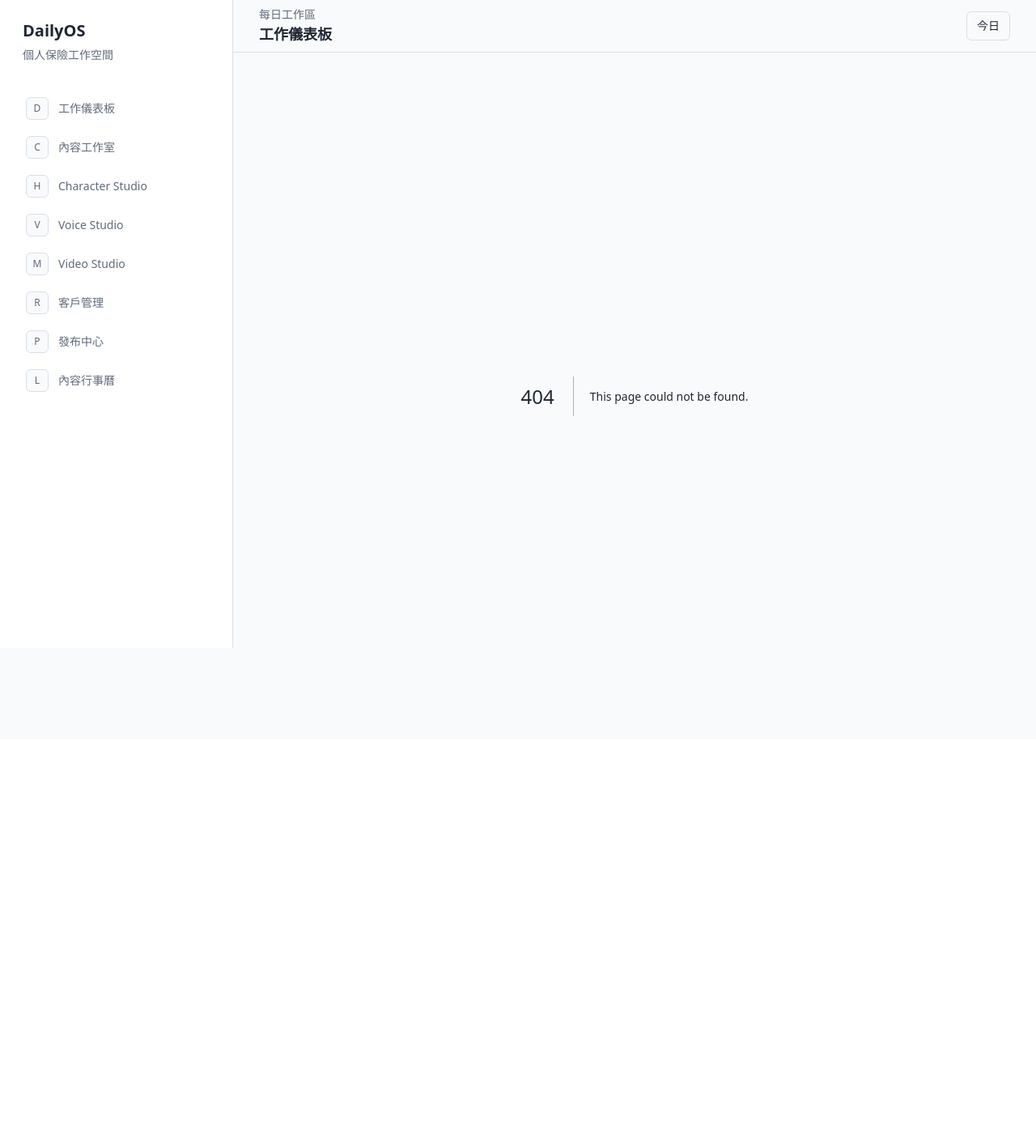
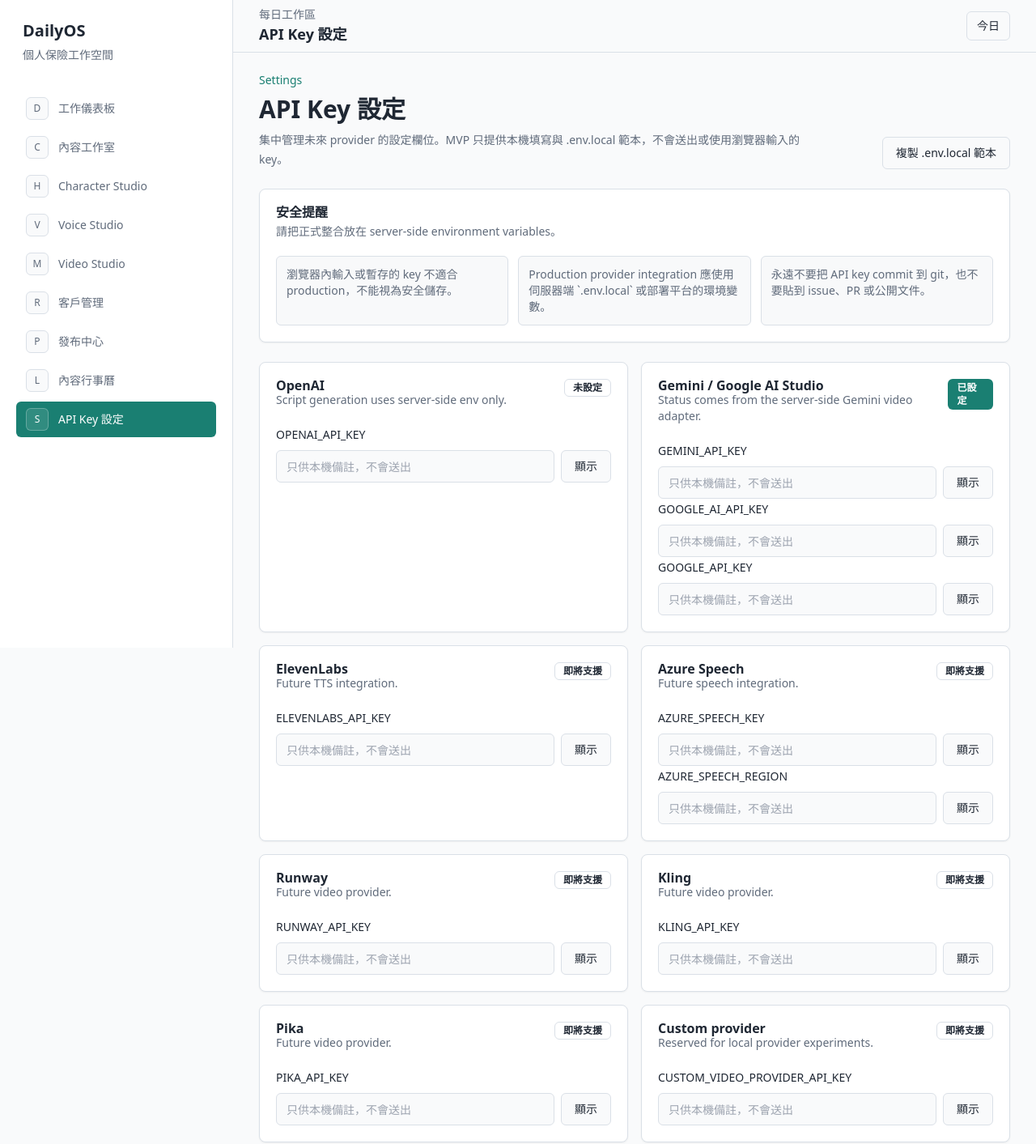
Before and after one commit to sk101049/dailyos, a Next.js app: page /settings/api-keys in a window 1280 px wide. Before the commit this address had no page. Shown: the top 1413 px of the page at 81% size. Before the commit the page ends 913 px from the top, so only its background shows below. Built offline with nearby package versions, Linux system fonts and the light colour scheme; no server answers.

Commit message:
feat: add api key settings page

```diff
--- /dev/null
+++ b/app/settings/api-keys/page.tsx
@@ -0,0 +1,5 @@
+import { ApiKeysPage } from "@/features/settings/api-keys-page";
+
+export default function ApiKeysSettings() {
+  return <ApiKeysPage />;
+}
--- a/components/app-shell.tsx
+++ b/components/app-shell.tsx
@@ -14,7 +14,8 @@ const navItems = [
   { href: "/video", label: "Video Studio", marker: "M" },
   { href: "/crm", label: messages.navigation.crm, marker: "R" },
   { href: "/publishing", label: messages.navigation.publishing, marker: "P" },
-  { href: "/calendar", label: messages.navigation.calendar, marker: "L" }
+  { href: "/calendar", label: messages.navigation.calendar, marker: "L" },
+  { href: "/settings/api-keys", label: "API Key 設定", marker: "S" }
 ];
 
 export function AppShell({ children }: { children: React.ReactNode }) {
--- /dev/null
+++ b/features/settings/api-keys-page.tsx
@@ -0,0 +1,257 @@
+"use client";
+
+import { useEffect, useMemo, useState } from "react";
+import { Badge } from "@/components/ui/badge";
+import { Button } from "@/components/ui/button";
+import {
+  Card,
+  CardContent,
+  CardDescription,
+  CardHeader,
+  CardTitle
+} from "@/components/ui/card";
+
+type ProviderStatus = "not_configured" | "configured" | "coming_soon";
+
+type ProviderField = {
+  id: string;
+  name: string;
+  envVars: string[];
+  status: ProviderStatus;
+  note: string;
+};
+
+type VideoProviderStatus = {
+  id: string;
+  configured: boolean;
+};
+
+const providers: ProviderField[] = [
+  {
+    id: "openai",
+    name: "OpenAI",
+    envVars: ["OPENAI_API_KEY"],
+    status: "not_configured",
+    note: "Script generation uses server-side env only."
+  },
+  {
+    id: "gemini",
+    name: "Gemini / Google AI Studio",
+    envVars: ["GEMINI_API_KEY", "GOOGLE_AI_API_KEY", "GOOGLE_API_KEY"],
+    status: "not_configured",
+    note: "Status comes from the server-side Gemini video adapter."
+  },
+  {
+    id: "elevenlabs",
+    name: "ElevenLabs",
+    envVars: ["ELEVENLABS_API_KEY"],
+    status: "coming_soon",
+    note: "Future TTS integration."
+  },
+  {
+    id: "azure-speech",
+    name: "Azure Speech",
+    envVars: ["AZURE_SPEECH_KEY", "AZURE_SPEECH_REGION"],
+    status: "coming_soon",
+    note: "Future speech integration."
+  },
+  {
+    id: "runway",
+    name: "Runway",
+    envVars: ["RUNWAY_API_KEY"],
+    status: "coming_soon",
+    note: "Future video provider."
+  },
+  {
+    id: "kling",
+    name: "Kling",
+    envVars: ["KLING_API_KEY"],
+    status: "coming_soon",
+    note: "Future video provider."
+  },
+  {
+    id: "pika",
+    name: "Pika",
+    envVars: ["PIKA_API_KEY"],
+    status: "coming_soon",
+    note: "Future video provider."
+  },
+  {
+    id: "custom",
+    name: "Custom provider",
+    envVars: ["CUSTOM_VIDEO_PROVIDER_API_KEY"],
+    status: "coming_soon",
+    note: "Reserved for local provider experiments."
+  }
+];
+
+function statusLabel(status: ProviderStatus) {
+  if (status === "configured") {
+    return "已設定";
+  }
+
+  if (status === "coming_soon") {
+    return "即將支援";
+  }
+
+  return "未設定";
+}
+
+function envTemplate(items: ProviderField[]) {
+  return items
+    .flatMap((provider) => provider.envVars.map((name) => `${name}=`))
+    .join("\n");
+}
+
+export function ApiKeysPage() {
+  const [values, setValues] = useState<Record<string, string>>({});
+  const [visible, setVisible] = useState<Record<string, boolean>>({});
+  const [message, setMessage] = useState<string | null>(null);
+  const [geminiConfigured, setGeminiConfigured] = useState(false);
+
+  useEffect(() => {
+    void loadGeminiStatus();
+  }, []);
+
+  const providerRows = useMemo<ProviderField[]>(
+    () =>
+      providers.map((provider) =>
+        provider.id === "gemini"
+          ? {
+              ...provider,
+              status: geminiConfigured ? "configured" : "not_configured"
+            }
+          : provider
+      ),
+    [geminiConfigured]
+  );
+
+  const template = useMemo(() => envTemplate(providers), []);
+
+  async function loadGeminiStatus() {
+    try {
+      const response = await fetch("/api/video-providers");
+      const payload = (await response.json()) as { providers?: VideoProviderStatus[] };
+      const gemini = payload.providers?.find((item) => item.id === "gemini");
+      setGeminiConfigured(Boolean(gemini?.configured));
+    } catch {
+      setGeminiConfigured(false);
+    }
+  }
+
+  async function copyTemplate() {
+    if (!navigator.clipboard?.writeText) {
+      setMessage("剪貼簿不可用，請手動複製下方 .env.local 範本。");
+      return;
+    }
+
+    await navigator.clipboard.writeText(template);
+    setMessage(".env.local 範本已複製。");
+  }
+
+  function updateValue(key: string, value: string) {
+    setValues((current) => ({ ...current, [key]: value }));
+  }
+
+  function toggleVisible(key: string) {
+    setVisible((current) => ({ ...current, [key]: !current[key] }));
+  }
+
+  return (
+    <div className="space-y-6">
+      <div className="flex flex-col gap-3 sm:flex-row sm:items-end sm:justify-between">
+        <div>
+          <p className="text-sm font-medium text-primary">Settings</p>
+          <h2 className="mt-2 text-3xl font-semibold tracking-normal">
+            API Key 設定
+          </h2>
+          <p className="mt-2 max-w-2xl text-sm leading-6 text-muted-foreground">
+            集中管理未來 provider 的設定欄位。MVP 只提供本機填寫與 .env.local 範本，不會送出或使用瀏覽器輸入的 key。
+          </p>
+        </div>
+        <Button variant="outline" onClick={copyTemplate}>
+          複製 .env.local 範本
+        </Button>
+      </div>
+
+      <Card>
+        <CardHeader>
+          <CardTitle>安全提醒</CardTitle>
+          <CardDescription>請把正式整合放在 server-side environment variables。</CardDescription>
+        </CardHeader>
+        <CardContent className="grid gap-3 text-sm text-muted-foreground md:grid-cols-3">
+          <p className="rounded-md border bg-secondary/30 p-3">
+            瀏覽器內輸入或暫存的 key 不適合 production，不能視為安全儲存。
+          </p>
+          <p className="rounded-md border bg-secondary/30 p-3">
+            Production provider integration 應使用伺服器端 `.env.local` 或部署平台的環境變數。
+          </p>
+          <p className="rounded-md border bg-secondary/30 p-3">
+            永遠不要把 API key commit 到 git，也不要貼到 issue、PR 或公開文件。
+          </p>
+        </CardContent>
+      </Card>
+
+      {message ? (
+        <p className="rounded-md border bg-background px-3 py-2 text-sm text-muted-foreground">
+          {message}
+        </p>
+      ) : null}
+
+      <div className="grid gap-4 xl:grid-cols-2">
+        {providerRows.map((provider) => (
+          <Card key={provider.id}>
+            <CardHeader>
+              <div className="flex items-start justify-between gap-3">
+                <div>
+                  <CardTitle>{provider.name}</CardTitle>
+                  <CardDescription>{provider.note}</CardDescription>
+                </div>
+                <Badge variant={provider.status === "configured" ? "default" : "outline"}>
+                  {statusLabel(provider.status)}
+                </Badge>
+              </div>
+            </CardHeader>
+            <CardContent className="space-y-3">
+              {provider.envVars.map((envVar) => (
+                <label key={envVar} className="space-y-2">
+                  <span className="text-sm font-medium">{envVar}</span>
+                  <div className="flex gap-2">
+                    <input
+                      className="h-10 min-w-0 flex-1 rounded-md border bg-background px-3 text-sm outline-none focus-visible:ring-2 focus-visible:ring-ring"
+                      type={visible[envVar] ? "text" : "password"}
+                      value={values[envVar] ?? ""}
+                      placeholder="只供本機備註，不會送出"
+                      onChange={(event) => updateValue(envVar, event.target.value)}
+                    />
+                    <Button
+                      type="button"
+                      variant="outline"
+                      onClick={() => toggleVisible(envVar)}
+                    >
+                      {visible[envVar] ? "隱藏" : "顯示"}
+                    </Button>
+                  </div>
+                </label>
+              ))}
+            </CardContent>
+          </Card>
+        ))}
+      </div>
+
+      <Card>
+        <CardHeader>
+          <CardTitle>.env.local 範本</CardTitle>
+          <CardDescription>
+            將需要的 key 設定在伺服器端。這個頁面的輸入欄不會被自動 provider call 使用。
+          </CardDescription>
+        </CardHeader>
+        <CardContent>
+          <pre className="max-h-80 overflow-auto whitespace-pre-wrap break-words rounded-md bg-secondary/40 p-3 text-sm leading-6 text-muted-foreground">
+            {template}
+          </pre>
+        </CardContent>
+      </Card>
+    </div>
+  );
+}
```
Also changed, not shown: 1 other file (tests, documents, lock files or other folders).
